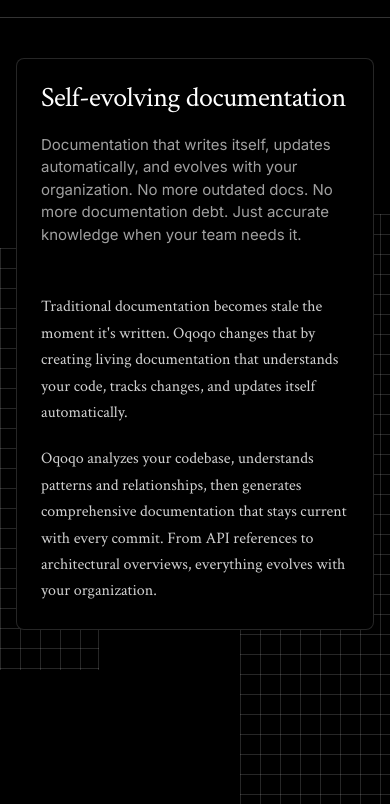
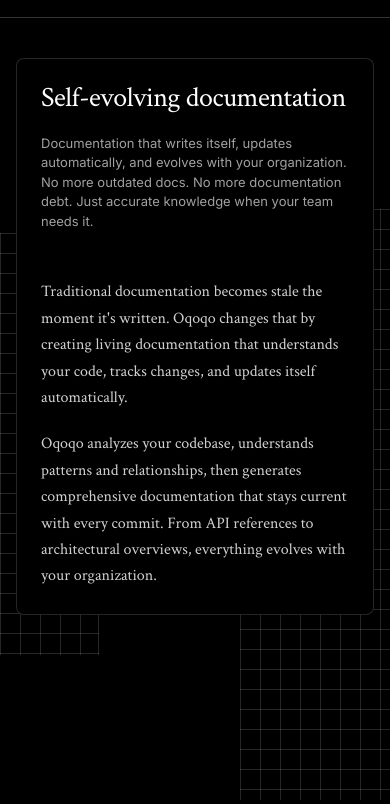
Before and after one commit to Renzoviale/web_oqoqo_doc, a plain HTML site: page index.html in a window 390 px wide. Shown: the part 113-917 px from the top of the page. Drawn offline with Linux system fonts and the light colour scheme.

Commit message:
update 4

```diff
--- a/styles.css
+++ b/styles.css
@@ -194,7 +194,7 @@ body {
 
 .hero-subtitle {
     font-family: 'Inter', -apple-system, BlinkMacSystemFont, 'Segoe UI', Roboto, sans-serif;
-    font-size: 17px;
+    font-size: 15px;
     color: #a0a0a0;
     margin-bottom: 48px;
     line-height: 1.5;
@@ -295,7 +295,7 @@ body {
     }
 
     .hero-subtitle {
-        font-size: 16px;
+        font-size: 14px;
     }
 
     .hero-meta {
@@ -327,7 +327,7 @@ body {
     }
 
     .hero-subtitle {
-        font-size: 15px;
+        font-size: 13px;
     }
 
     .content-text {
```
